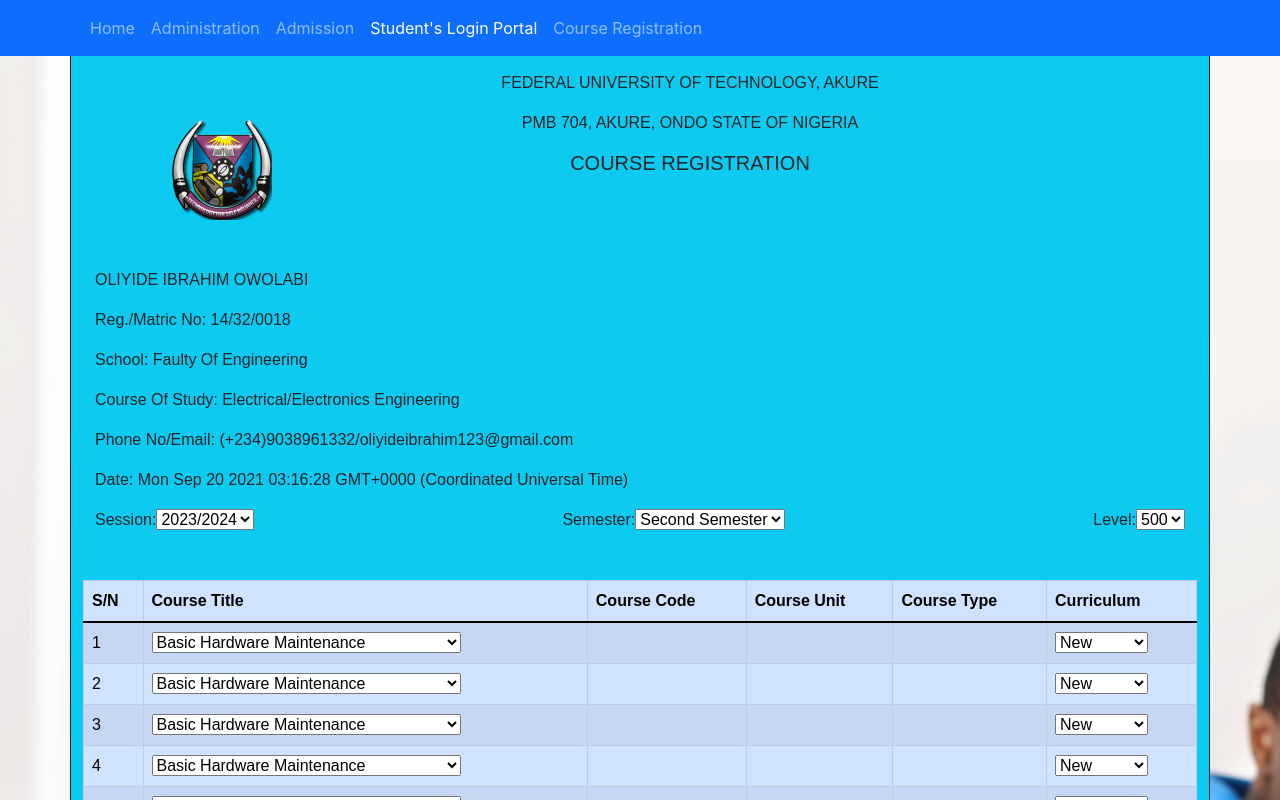
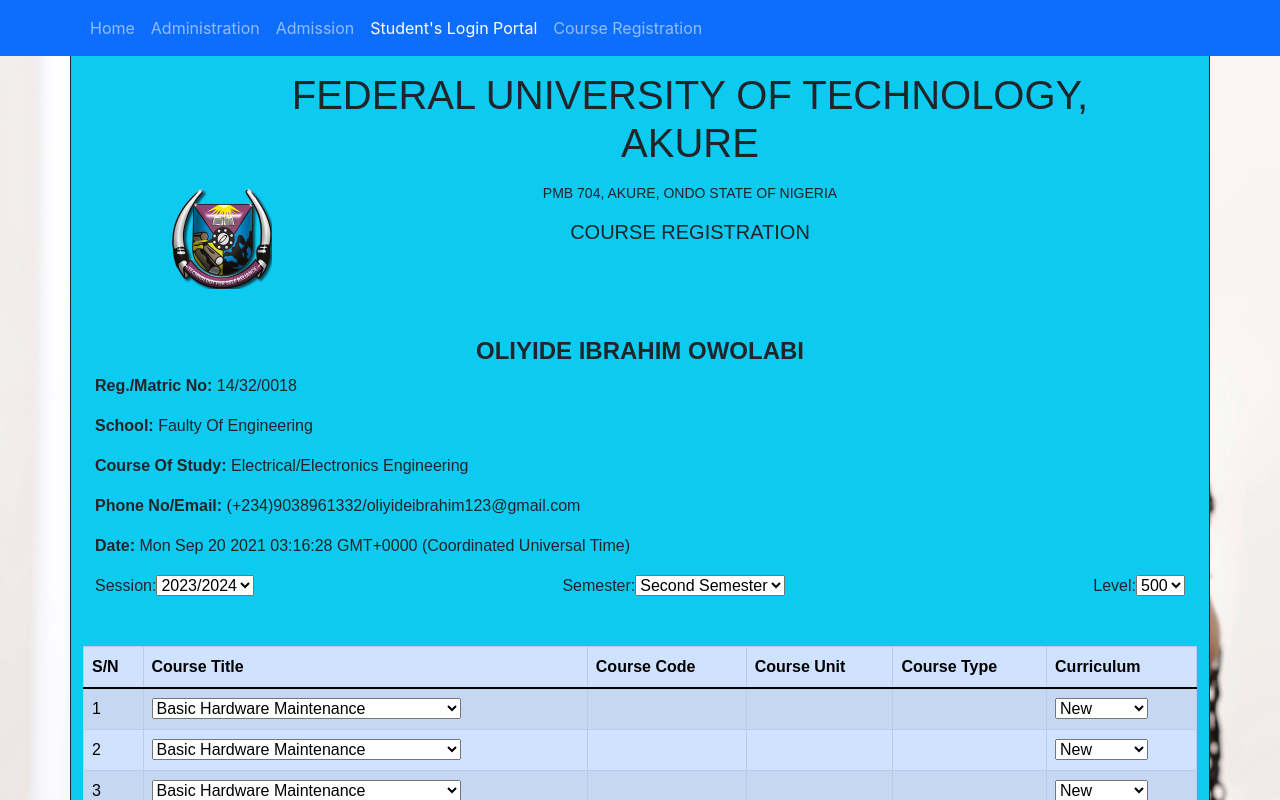
Before and after one commit to IbrahimO123/student-course-registration, a React (Create React App) app: page /Register in a window 1280 px wide. Shown: the top 800 px of the page. Built offline with nearby package versions, Linux system fonts and the light colour scheme; a web font is replaced by a local one.

Commit message:
adjust the FUTA fontsize also put required in some input and also display of student details

```diff
--- a/src/components/Register.js
+++ b/src/components/Register.js
@@ -138,21 +138,21 @@
         <div className="container bg-info border border-dark" style={styleFornav} id="register">
         <form>
         <header className="text-center" >
-        <img className="img img-fluid mt-n5 pt-2 logo2" alt="Futa Logo" src={FutaLogo} ></img>
+        <img className="img img-fluid pt-2 logo2" alt="Futa Logo" src={FutaLogo} ></img>
         <div className="w-75 d-inline-block" >
-               <p className="heading-5" >FEDERAL UNIVERSITY OF TECHNOLOGY, AKURE</p>
-                <p className="post" >PMB 704, AKURE, ONDO STATE OF NIGERIA</p>
+               <p className="display-6 d-flex flex-column flex-nowrap justify-content-center align-items-cente" >FEDERAL UNIVERSITY OF TECHNOLOGY, AKURE</p>
+                <p className="small" >PMB 704, AKURE, ONDO STATE OF NIGERIA</p>
              <p className="h5"> COURSE REGISTRATION </p>
         </div>
         </header>
             <div className="container py-5">
-                <div className="w-50 clearfix">
-                    <p >{student.full_name.toUpperCase()}</p>
-                    <p>Reg./Matric No: {student.matric_No}</p>
-                    <p >School: {student.school}</p>
-                    <p>Course Of Study: {student.department}</p>
-                    <p>Phone No/Email: (+234)9038961332/oliyideibrahim123@gmail.com</p>
-                    <p>Date: {today}</p>
+                <div>
+                    <p className="h4 text-center" ><strong>{student.full_name.toUpperCase()}</strong> </p>
+                    <p><strong>Reg./Matric No:</strong> {student.matric_No}</p>
+                    <p><strong>School:</strong> {student.school}</p>
+                    <p><strong>Course Of Study:</strong> {student.department}</p>
+                    <p><strong>Phone No/Email:</strong> (+234)9038961332/oliyideibrahim123@gmail.com</p>
+                    <p><strong>Date:</strong> {today}</p>
                 </div>
 
                 <div className="d-flex justify-content-between" >
@@ -461,7 +461,7 @@
             <tr>
             <td> 7 </td>
             <td>
-              <select
+              <select required
               name="course7"
               className="custom-select"
               value={course7?.courseId}
```
